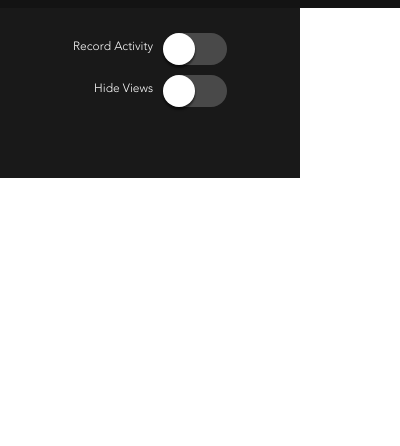
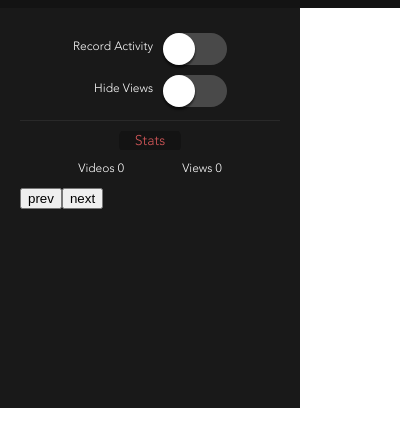
Before and after one commit to yagrawl/youtubeviews-v1, a browser extension: page extension/client/popup.html in a window 400 px wide. Shown: the part 72-518 px from the top of the page. Drawn offline with nearby package versions, Linux system fonts and the light colour scheme; files that its build step writes are made by us from their sources; files whose address does not match are found by name.

Commit message:
WIP : move stats to the popup

```diff
--- a/extension/client/app/background.js
+++ b/extension/client/app/background.js
@@ -28,7 +28,6 @@ chrome.storage.onChanged.addListener((changes, area) => {
 
 chrome.tabs.onUpdated.addListener(function(tabId, changeInfo, tab) {
   if(RECORD_ACTIVITY) {
-    console.log(tab);
     if(tab.status === "complete" && changeInfo.status === "complete") {
       let url = tab.url.match(/(?:https?:\/{2})?(?:w{3}\.)?youtu(?:be)?\.(?:com|be)(?:\/watch\?v=|\/)([^\s&]+)/);
 
@@ -41,11 +40,13 @@ chrome.tabs.onUpdated.addListener(function(tabId, changeInfo, tab) {
             if(Object.keys(result).length === 0 && result.constructor === Object) {
               chrome.storage.local.set({ [ videoId ]: 1 });
               chrome.tabs.sendMessage(tab.id, { view: { id: videoId, count: 1 }});
+
               console.log(`${time()} %c Views `, "color: white; background-color: #F56960", `${1}`);
             } else {
               let views = result[videoId] + 1;
               chrome.storage.local.set({ [ videoId ]: views });
               chrome.tabs.sendMessage(tab.id, { view: { id: videoId, count: views }});
+
               console.log(`${time()} %c Views `, "color: white; background-color: #F56960", `${views}`);
             }
           });
--- a/extension/client/app/popup.js
+++ b/extension/client/app/popup.js
@@ -1,9 +1,11 @@
 let recordActivityToggle = document.getElementById("recordActivityToggle");
 let hideViewsToggle = document.getElementById("hideViewsToggle");
 
+let statsDetails = document.getElementById("statsDetails");
 let statsButton = document.getElementById("statsButton");
 let privacyButton = document.getElementById("privacyButton");
 let helpButton = document.getElementById("helpButton");
+let slideIndex = 1;
 
 chrome.storage.sync.get(['record_activity'], result => {
   recordActivityToggle.checked = result.record_activity;
@@ -37,6 +39,116 @@ hideViewsToggle.addEventListener("change", function() {
   });
 });
 
-statsButton.addEventListener("click", () => {
-  chrome.tabs.create({url: '../stats.html'});
+chrome.storage.local.get(null, items => {
+  if(items.length === 0) {
+    let message = createElement('p', 'no-stats-message');
+    message.textContent = 'Stats will be loaded as you watch videos on YouTube';
+
+    statsDetails.append(message);
+    return;
+  }
+
+  let data = calculateData(items);
+  let countsDiv = createElement('div', 'stats-counts-div');
+  let numberOfVideos = createElement('p', 'no-stats-message');
+  let numberOfViews = createElement('p', 'no-stats-message');
+
+  numberOfVideos.textContent = `Videos ${data.numberOfVideos}`;
+  numberOfViews.textContent = `Views ${data.numberOfViews}`;
+
+  countsDiv.append(numberOfVideos);
+  countsDiv.append(numberOfViews);
+
+  let topVideos = data.topVideos;
+  let carouselContainer = createElement('div', 'carousel-container');
+
+  let prevButton = createElement('button');
+  prevButton.textContent = 'prev';
+  prevButton.onclick = function(){ plusSlides(-1) };
+  let nextButton = createElement('button');
+  nextButton.textContent = 'next';
+  nextButton.onclick = function(){ plusSlides(1) };
+
+  for(let i = 0; i < topVideos.length; i++) {
+    let videoDiv = getTopVideoDiv(topVideos[i][0], topVideos[i][1]);
+    carouselContainer.append(videoDiv);
+  }
+
+  carouselContainer.append(prevButton);
+  carouselContainer.append(nextButton);
+
+  statsDetails.append(countsDiv);
+  statsDetails.append(carouselContainer);
+
+  showSlide(1);
 });
+
+let calculateData = items => {
+  let data = {};
+  data.numberOfVideos = 0;
+  data.numberOfViews = 0;
+  data.topVideos = [];
+
+  let videos = Object.keys(items).map( key => [key, items[key]] );
+
+  videos.sort((first, second) => {
+    return second[1] - first[1];
+  });
+
+  data.topVideos = videos.slice(0, 5);
+
+  for(video in items) {
+    data.numberOfVideos += 1;
+    data.numberOfViews += items[video];
+  }
+
+  return data;
+}
+
+let getTopVideoDiv = (videoId, count) => {
+  let videoDiv = createElement('div', 'carousel-content', 'fade');
+
+  let thumbnail = getThumbnail(videoId);
+  videoDiv.append(thumbnail);
+
+  let countNumber = createElement('p', 'count');
+  countNumber.textContent = count;
+
+  return videoDiv;
+}
+
+let getThumbnail = videoId => {
+  let link = createElement('a');
+  link.href = `https://www.youtube.com/watch?v=${videoId}`;
+  link.target = "_blank";
+
+  let thumbnail = createElement('img', 'thumbnail');
+  thumbnail.src = `https://img.youtube.com/vi/${videoId}/0.jpg`;
+
+  link.append(thumbnail);
+  return link;
+}
+
+let plusSlides = n => {
+  showSlide(slideIndex += n);
+}
+
+let showSlide = n => {
+  let i;
+  let slides = document.getElementsByClassName("carousel-content");
+  if (n > slides.length) { slideIndex = 1 }
+  if (n < 1) { slideIndex = slides.length }
+
+  for (i = 0; i < slides.length; i++) {
+      slides[i].style.display = "none";
+  }
+
+  slides[slideIndex - 1].style.display = "block";
+}
+
+let createElement = (tag, className) => {
+  const element = document.createElement(tag);
+  if (className) element.classList.add(className);
+
+  return element;
+}
--- a/extension/client/popup.html
+++ b/extension/client/popup.html
@@ -31,10 +31,17 @@
             </td>
           </tr>
         </table>
+        <hr class="hr"/>
+        <div class="stats">
+          <div class="stats-title-div">
+            <span class="stats-title">Stats</span>
+          </div>
+          <div class="stats-details" id="statsDetails"></div>
+        </div>
       </div>
       <div class="footer">
         <button id="statsButton" class="footer-button">
-          <p class="footer-link-text">Stats</p>
+          <p class="footer-link-text">About</p>
         </button>
         <button id="privacyButton" class="footer-button">
           <p class="footer-link-text">Privacy Policy</p>
--- a/extension/client/styles/base/_variables.scss
+++ b/extension/client/styles/base/_variables.scss
@@ -3,6 +3,7 @@ $header-background-color: #131313;
 $text-color: #FFFFFF;
 $theme-color: #D35759;
 $theme-complimentary-color: #494949;
+$separator-color: #292929;
 
 $font-size: 12px;
 $font-weight: 200;
--- a/extension/client/styles/components/_body.scss
+++ b/extension/client/styles/components/_body.scss
@@ -30,3 +30,10 @@ td {
   white-space: nowrap;
   @extend %font;
 }
+
+.hr {
+  height: 0.5px;
+  border: none;
+  color: $separator-color;
+  background-color: $separator-color;
+}
--- a/extension/client/styles/components/_stats.scss
+++ b/extension/client/styles/components/_stats.scss
@@ -1,38 +1,71 @@
-.title {
-  text-align: center;
-  @extend %font;
+.stats {
+  margin-top: 10px;
 }
 
-#stats {
-  background: $background-color;
-  margin: 0;
-  padding: 0;
+.stats-title-div {
+  overflow: hidden;
+  text-align: center;
 }
 
-#data {
-  padding: 30px;
+.stats-title {
+  background-color: $header-background-color;
+  border-radius: 6px;
+  padding: 4px 16px;
+  @extend %font;
+  font-size: 14px;
+  color: $theme-color;
 }
 
-table.stats-table {
-  max-width: 30%;
-  border-collapse: collapse;
-  width: 100%;
+.no-stats-message {
+  @extend %font;
+  text-align: center;
 }
 
-td.stats-row {
-  padding: 10px;
+.stats-counts-div {
+  display: flex;
+  justify-content: space-evenly;
+}
+
+.carousel-container {
+  position: relative;
+  margin: auto;
+}
+
+.carousel-content {
+  display: none;
+}
+
+.fade {
+  -webkit-animation-name: fade;
+  -webkit-animation-duration: 1.5s;
+  animation-name: fade;
+  animation-duration: 1.5s;
+}
+
+@-webkit-keyframes fade {
+  from {opacity: .4}
+  to {opacity: 1}
+}
+
+@keyframes fade {
+  from {opacity: .4}
+  to {opacity: 1}
 }
 
 p.count {
   @extend %font;
-  font-size: 48px;
+  position: absolute;
+  top: 50%;
+  left: 50%;
+  transform: translate(-50%, -50%);
+  font-size: 14px;
   color: $theme-color;
 }
 
 .thumbnail {
-  border-radius: 20px;
-  width: 256px;
-  height: 144px;
+  border-radius: 2px;
+  width: 200px;
+  height: 160px;
   display: block;
 }
 
--- a/extension/client/styles/index.scss
+++ b/extension/client/styles/index.scss
@@ -31,7 +31,7 @@ a { text-decoration: none !important; }
 #root {
   background: $background-color;
   width: 300px;
-  height: 250px;
+  height: 480px;
   margin: 0;
   padding: 0;
 }
```
Also changed, not shown: extension/client/app/stats.js (+26 -3 lines), extension/client/manifest.json.
